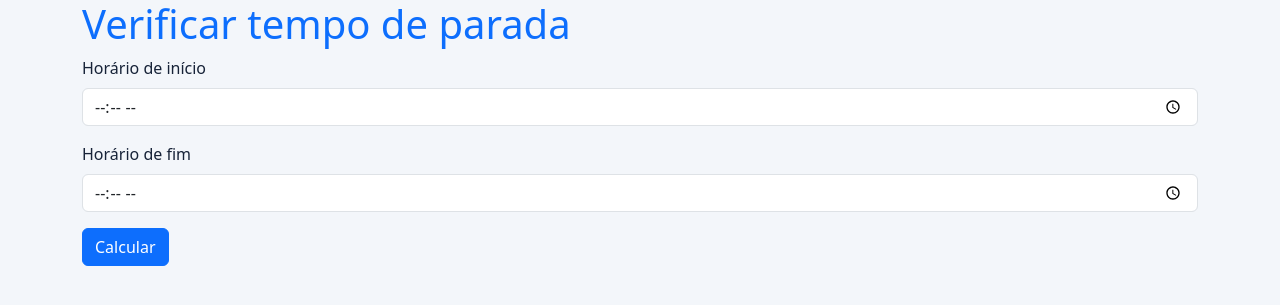
After one commit to valdomiro22/producao_chopp_django, a Django app: page /home/verificar-tempo-parada/ in a window 1280 px wide. The commit adds this page. Shown: the top 305 px of the page. Run offline with Django 5.2, Linux system fonts and the light colour scheme; some libraries are stand-ins or nearby versions.

Commit message:
calcular tempo de parada

```diff
--- a/home/templates/index.html
+++ b/home/templates/index.html
@@ -33,7 +33,7 @@
                             <a class="nav-link" href="{% url "verificar-validade" %}">Verificar validade</a>
                         </li>
                         <li class="nav-item">
-                            <a class="nav-link" href="#">Tempo de parada</a>
+                            <a class="nav-link" href="{% url "verificar-tempo-parada" %}">Tempo de parada</a>
                         </li>
                     </ul>
                 </div>
--- /dev/null
+++ b/home/templates/verificar-tempo-parada.html
@@ -0,0 +1,41 @@
+{% load django_bootstrap5 %}
+{% load static %}
+
+<!DOCTYPE html>
+<html lang="pt-br">
+<head>
+    <meta charset="UTF-8">
+    <meta name="viewport" content="width=device-width, initial-scale=1.0">
+    <title>Document</title>
+    {% bootstrap_css %}
+    <link rel="stylesheet" href="{% static 'home/css/styles.css' %}">
+</head>
+<body>
+<div class="container">
+    <div class="cabecalho">
+        <h1 class="text-primary">Verificar tempo de parada</h1>
+    </div>
+
+    <form method="get">
+        <div class="mb-3">
+            <label for="horario_inicio" class="form-label">Horário de início</label>
+            <input type="time" name="horario_inicio" id="horario_inicio" class="form-control">
+        </div>
+        <div class="mb-3">
+            <label for="horario_fim" class="form-label">Horário de fim</label>
+            <input type="time" name="horario_fim" id="horario_fim" class="form-control">
+        </div>
+
+        <button type="submit" class="btn btn-primary">Calcular</button>
+    </form>
+
+    {% if horas_parada %}
+        <p class="text-info fs-2 mt-4">Tempo de parada: <span class="text-warning">{{ horas_parada }}</span> horas</p>
+    {% endif %}
+
+    {% if erro %}
+        <p class="text-danger">{{ erro }}</p>
+    {% endif %}
+</div>
+</body>
+</html>
--- a/home/urls.py
+++ b/home/urls.py
@@ -1,7 +1,8 @@
 from django.urls import path
-from .views import HomeView, VerificarValidade
+from .views import HomeView, VerificarValidade, CalcularTempoParada
 
 urlpatterns = [
     path('home/<int:producao_id>/', HomeView.as_view(), name='home'),
     path('home/verificar-validade/', VerificarValidade.as_view(), name='verificar-validade'),
+    path('home/verificar-tempo-parada/', CalcularTempoParada.as_view(), name='verificar-tempo-parada'),
 ]
--- a/home/views.py
+++ b/home/views.py
@@ -1,5 +1,5 @@
 from django.views.generic import DetailView
-from datetime import date
+from datetime import date, datetime, timedelta
 from django.views.generic import TemplateView
 from producao.models import Producao
 
@@ -8,7 +8,6 @@ class HomeView(DetailView):
     template_name = 'index.html'
     context_object_name = 'producao'
     pk_url_kwarg = 'producao_id'
-
 
 
 class VerificarValidade(TemplateView):
@@ -31,3 +30,34 @@ class VerificarValidade(TemplateView):
                 context['erro'] = 'Informe datas válidas.'
 
         return context
+
+
+from datetime import datetime, timedelta
+from django.views.generic import TemplateView
+
+
+class CalcularTempoParada(TemplateView):
+    template_name = 'verificar-tempo-parada.html'
+
+    def get_context_data(self, **kwargs):
+        context = super().get_context_data(**kwargs)
+
+        horario_inicio = self.request.GET.get('horario_inicio')
+        horario_fim = self.request.GET.get('horario_fim')
+
+        if horario_inicio and horario_fim:
+            try:
+                inicio = datetime.strptime(horario_inicio, '%H:%M')
+                fim = datetime.strptime(horario_fim, '%H:%M')
+
+                if fim < inicio:
+                    fim += timedelta(days=1)
+
+                diferenca = fim - inicio
+
+                context['horas_parada'] = str(diferenca)
+
+            except ValueError:
+                context['erro'] = 'Informe horários válidos.'
+
+        return context
```
Also changed, not shown: home/templates/verificar-validade.html (indentation only).
